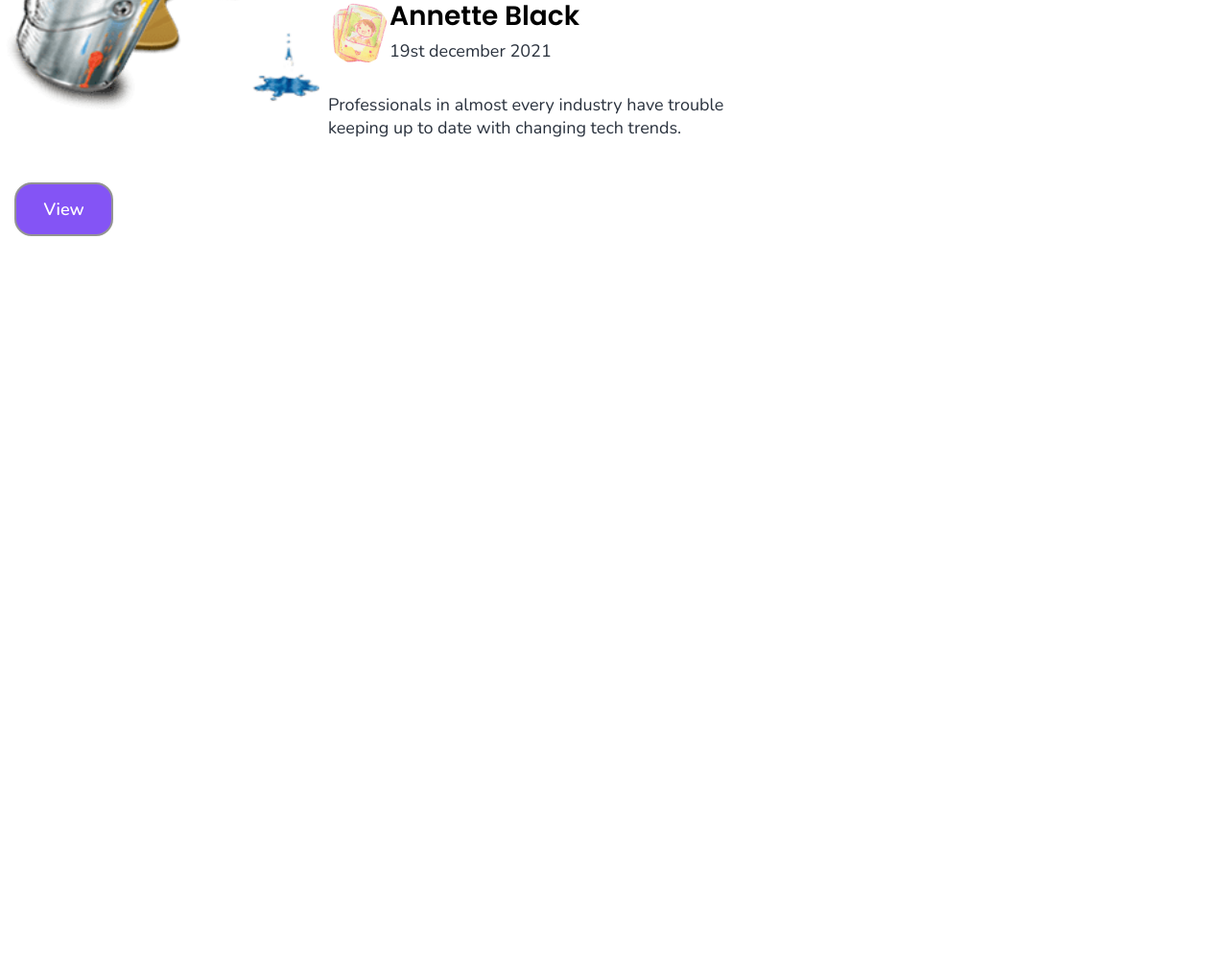
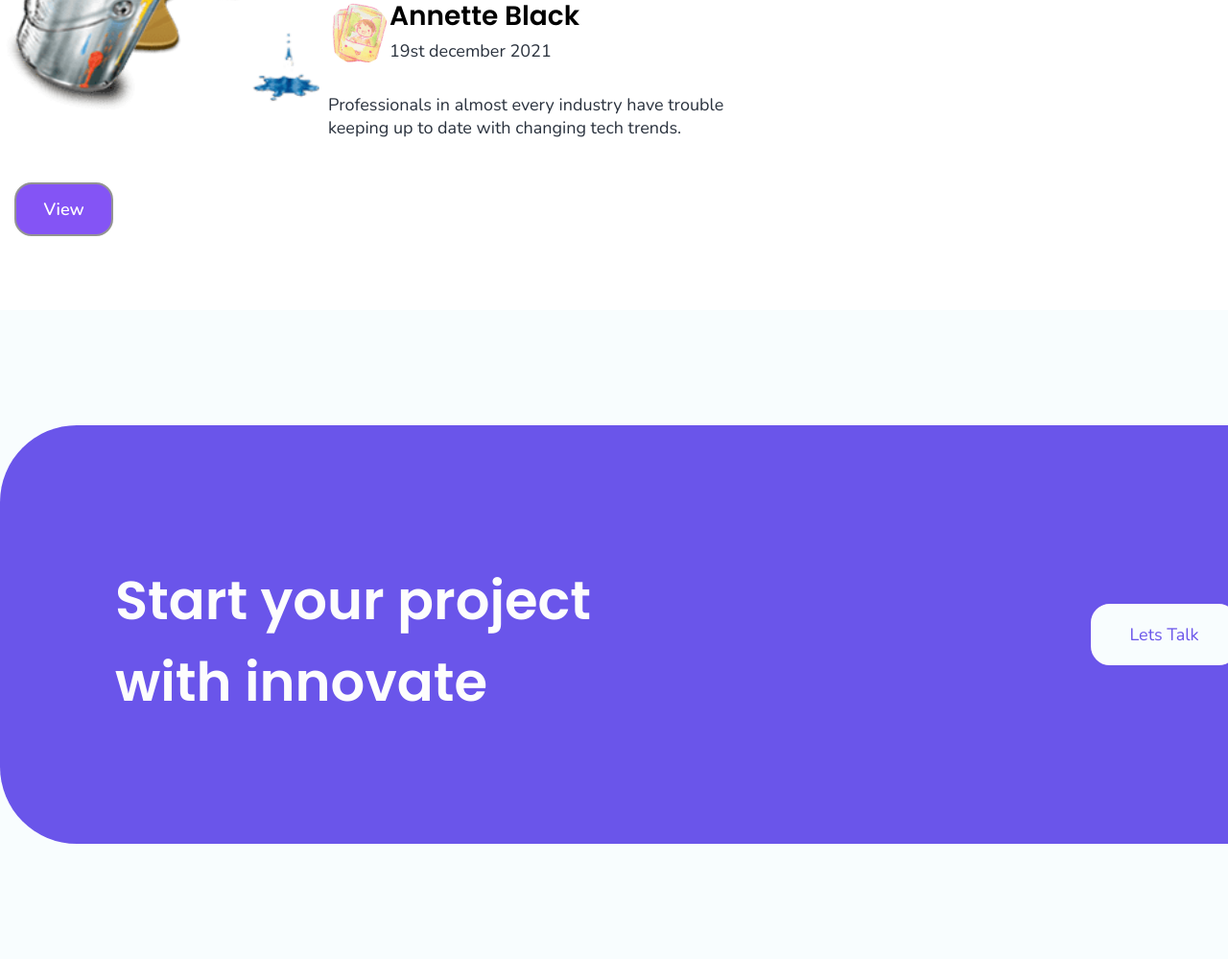
Before and after one commit to mahadihasandev/htmlcssproject1, a plain HTML site: page index.html in a window 1280 px wide. Shown: the part 6570-7569 px from the top of the page at 96% size. Before the commit the page ends 6893 px from the top, so only its background shows below. Drawn offline with nearby package versions, Linux system fonts and the light colour scheme.

Commit message:
Recen part over

```diff
--- a/index.html
+++ b/index.html
@@ -412,5 +412,14 @@
     </div>
    </section>
 
+   <section class="talk">
+        <div class="container">
+            <div class="talkbox">
+                <h3>Start your project with innovate</h3>
+                <button class="talkbutton">Lets Talk</button>
+            </div>
+        </div>
+   </section>
+
 </body>
 </html>
--- a/style/style.css
+++ b/style/style.css
@@ -948,3 +948,54 @@ box-shadow: 0px 0px 33px -20px rgba(0,0,0,0.75);
 /*=============================
  Recent part end
  ==============================*/
+
+ /*=============================
+ Talk part start
+ ==============================*/
+
+ .talk{
+    background: #F8FDFE;
+    padding: 120px 0;
+ }
+
+ .talkbox{
+    height: 436px;
+    justify-content: space-between;
+    align-items: center;
+    display: flex;
+    background: #6A55EA;
+    border-radius: 80px;
+    padding: 0 120px;
+ }
+
+ .talkbutton{
+    height: 64px;
+    width: 153px;
+    background: #F8FDFE;
+    border-radius: 20px;
+    text-align: center;
+    color: #6A55EA;
+    font-family: "Nunito", serif;
+    font-weight: 400;
+    font-size: 18px;
+    border: 2px solid #FDFDFD;
+    transition: 0.5s;
+ }
+
+ .talkbutton:hover{
+    background: #6A55EA;
+    color: white;
+ }
+
+ .talkbox h3{
+    height: 156px;
+    width: 529px;
+    font-size: 56px;
+    font-weight: 600;
+    color: #FDFDFD;
+    font-family: "Poppins", serif;
+ }
+
+ /*=============================
+ Recent part end
+ ==============================*/
```
